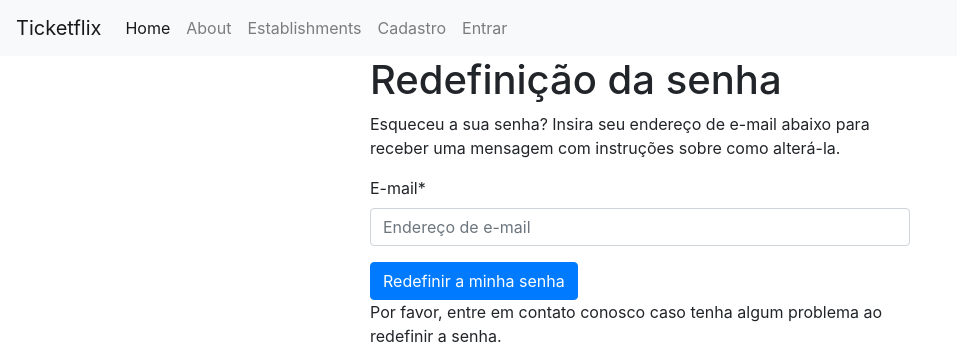
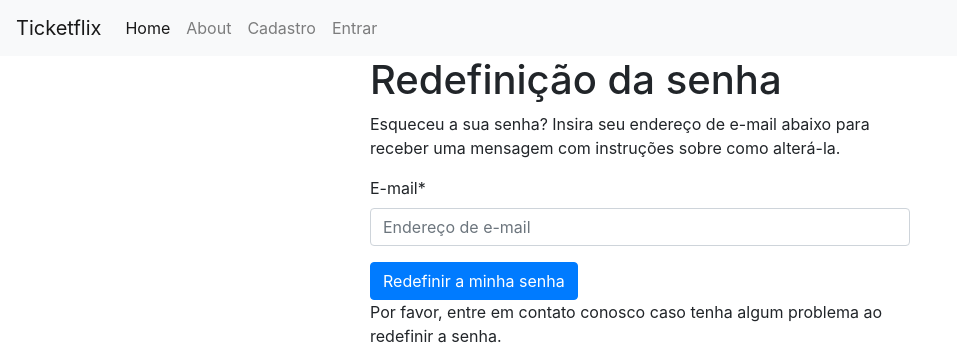
Before and after one commit to DSW-2018-2/Ticketflix, a Django app: page /accounts/password/reset/ in a window 1280 px wide. Shown: the top 347 px of the page, without its empty margins (0-957 px from the left). Run offline with Django 3.2, Linux system fonts and the light colour scheme; parts of the project's set-up code (start-up, migrations or seed data) failed here and were passed over; some libraries are stand-ins or nearby versions.

Commit message:
Excluding item Establishments from nav bar

```diff
--- a/ticketflix/templates/base.html
+++ b/ticketflix/templates/base.html
@@ -48,9 +48,6 @@
             </li>
             <li class="nav-item">
               <a class="nav-link" href="{% url 'about' %}">About</a>
-            </li>
-            <li class="nav-item">
-              <a class="nav-link" href="{% url 'establishment-list' %}">Establishments</a>
             </li>
             {% if request.user.is_authenticated %}
               <li class="nav-item">
```
